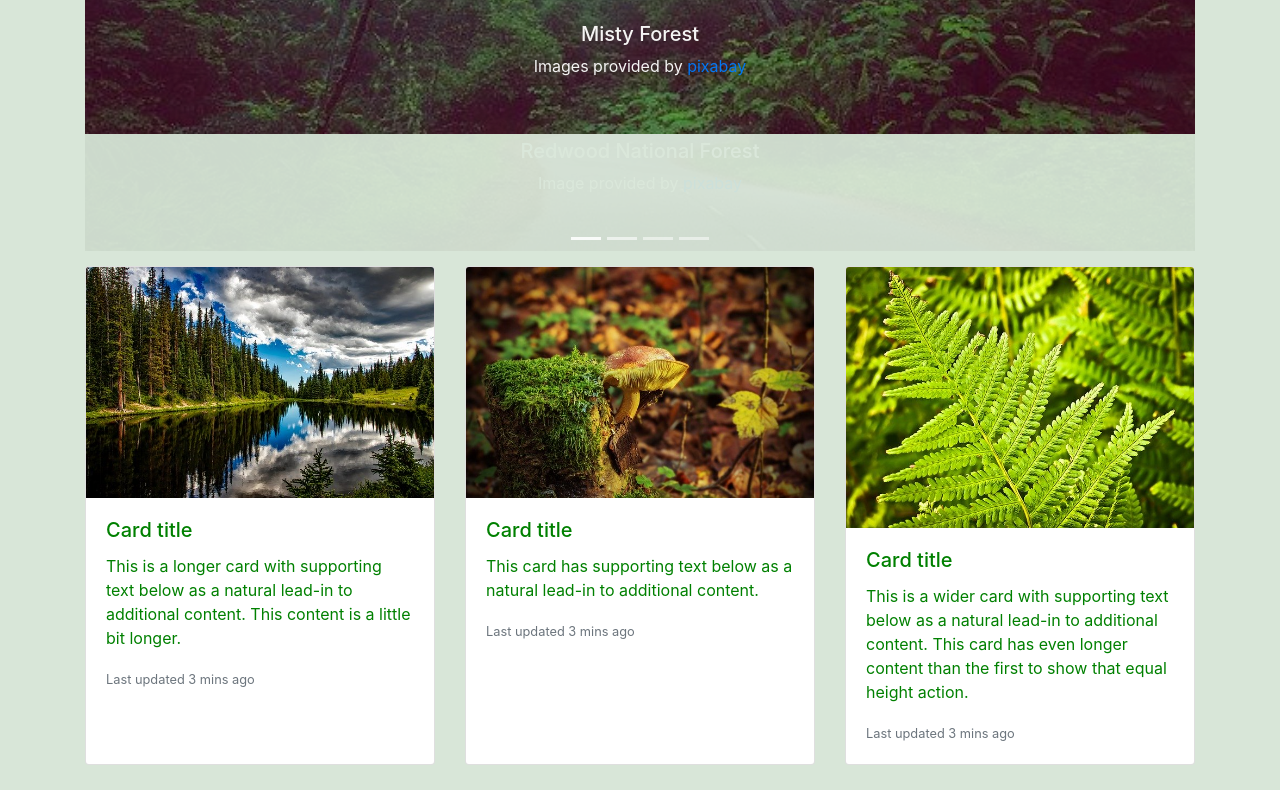
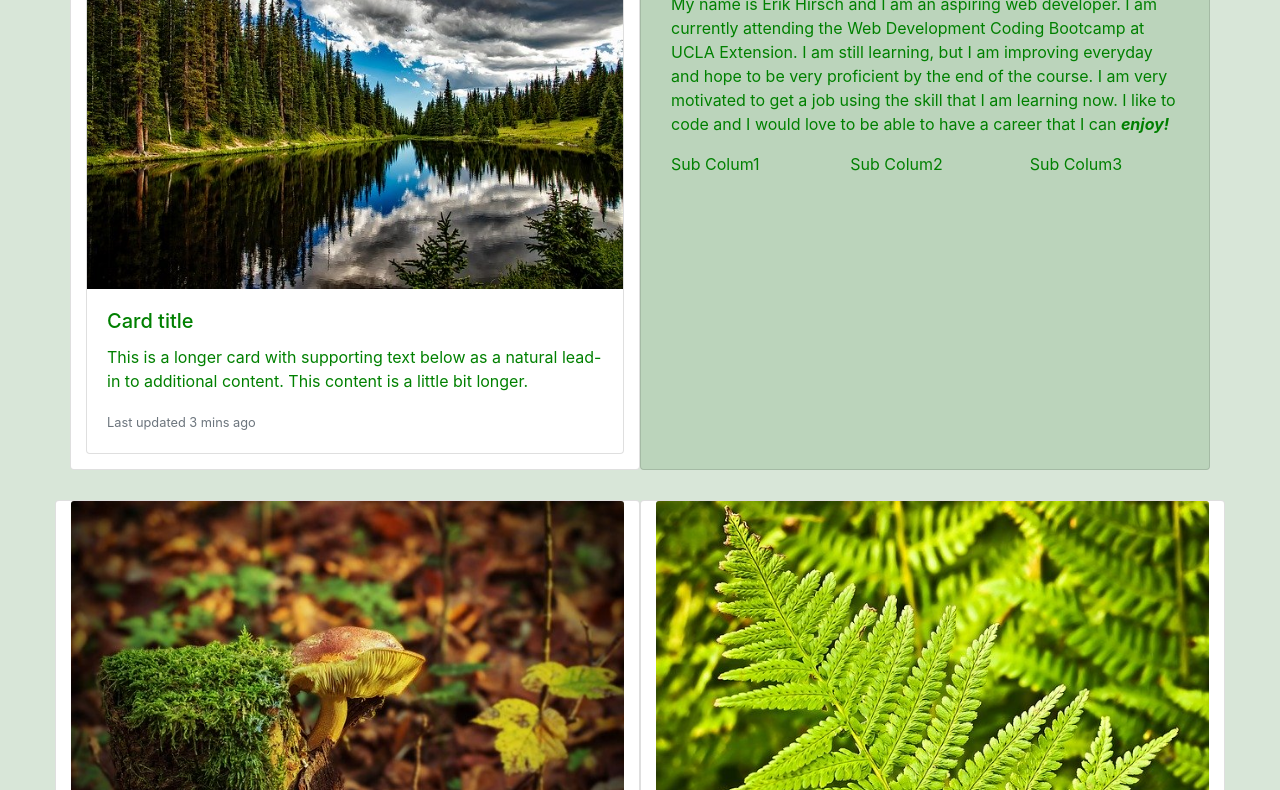
Before and after one commit to eh4git/Homework2, a plain HTML site: page portfolio.html in a window 1280 px wide. Shown: the part 649-1439 px from the top of the page. Before the commit the page ends 1414 px from the top, so only its background shows below. Drawn offline with nearby package versions, Linux system fonts and the light colour scheme; a web font is replaced by a local one.

Commit message:
Restyled portfolio page

```diff
--- a/Assets/CSS/style.css
+++ b/Assets/CSS/style.css
@@ -9,14 +9,23 @@ body {
     background-color: rgb(216, 230, 216);
 }
 .container {
-    height: 1000px;
     color: green;
     margin-top: 15px;
-
 }
 .carousel-item {
-    height: 100%;
+    height: 375px;
     margin-bottom: 15px;
+}
+.card {
+margin-bottom: 15px;
+margin-top: 15px;
+}
+.portfolioparagrah {
+    background-color: rgb(187, 212, 187);
+    padding: 30px;
+}
+.col-md-04 {
+    height: 20%;
 }
 @media screen and (min-width: 400px) {
 body{
--- a/portfolio.html
+++ b/portfolio.html
@@ -99,21 +99,41 @@
                 </div>
             </div>
         </div>
+        <!--Start of Card Deck-->
         <div class="row">
-            <div class="col-md-12">
-                <!--Start of Card Deck-->
-                <div class="card-deck">
-                  <!--Card 1-->
+          <!--Card 1-->
+                <div class="col-md-6 card">
                   <div class="card">
                       <img src="Assets/Images/lake-irene-1679708_640 (1).jpg" class="card-img-top" alt="landscape">
                       <div class="card-body">
                         <h5 class="card-title">Card title</h5>
                         <p class="card-text">This is a longer card with supporting text below as a natural lead-in to additional content. This content is a little bit longer.</p>
                         <p class="card-text"><small class="text-muted">Last updated 3 mins ago</small></p>
+                  </div>
+                </div>
+        </div>
+                <div class="card portfolioparagrah col-md-6">
+                  <h2>Hello Everyone</h2>
+                  <p>My name is Erik Hirsch and I am an aspiring web developer. I am currently attending the Web Development Coding Bootcamp at UCLA Extension.
+                    I am still learning, but I am improving everyday and hope to be very proficient by the end of the course. I am very motivated to get a job
+                    using the skill that I am learning now. I like to code and I would love to be able to have a career that I can <strong><em>enjoy!</em></strong>
+                  </p>
+                  <div class="row">
+                    <div class="col-md-4">
+                      <p>Sub Colum1</p>
+
+                    </div>
+                    <div class="col-md-4">
+                      <p>Sub Colum2
+                      </div>
+                      <div class="col-md-4">
+                        <p>Sub Colum3</p>
                       </div>
                     </div>
+                  </div>
+        <div class="row">
                     <!--Card 2-->
-                    <div class="card">
+                    <div class="col-md-6 card">
                       <img src="Assets/Images/tree-stump-1040639_640.jpg" class="card-img-top" alt="Tree Stump with Mushroom">
                       <div class="card-body">
                         <h5 class="card-title">Card title</h5>
@@ -122,7 +142,7 @@
                       </div>
                     </div>
                     <!--Card 3-->
-                    <div class="card">
+                    <div class="col-md-6 card">
                       <img src="Assets/Images/fern-1105988_640.jpg" class="card-img-top" alt="Fern">
                       <div class="card-body">
                         <h5 class="card-title">Card title</h5>
```
